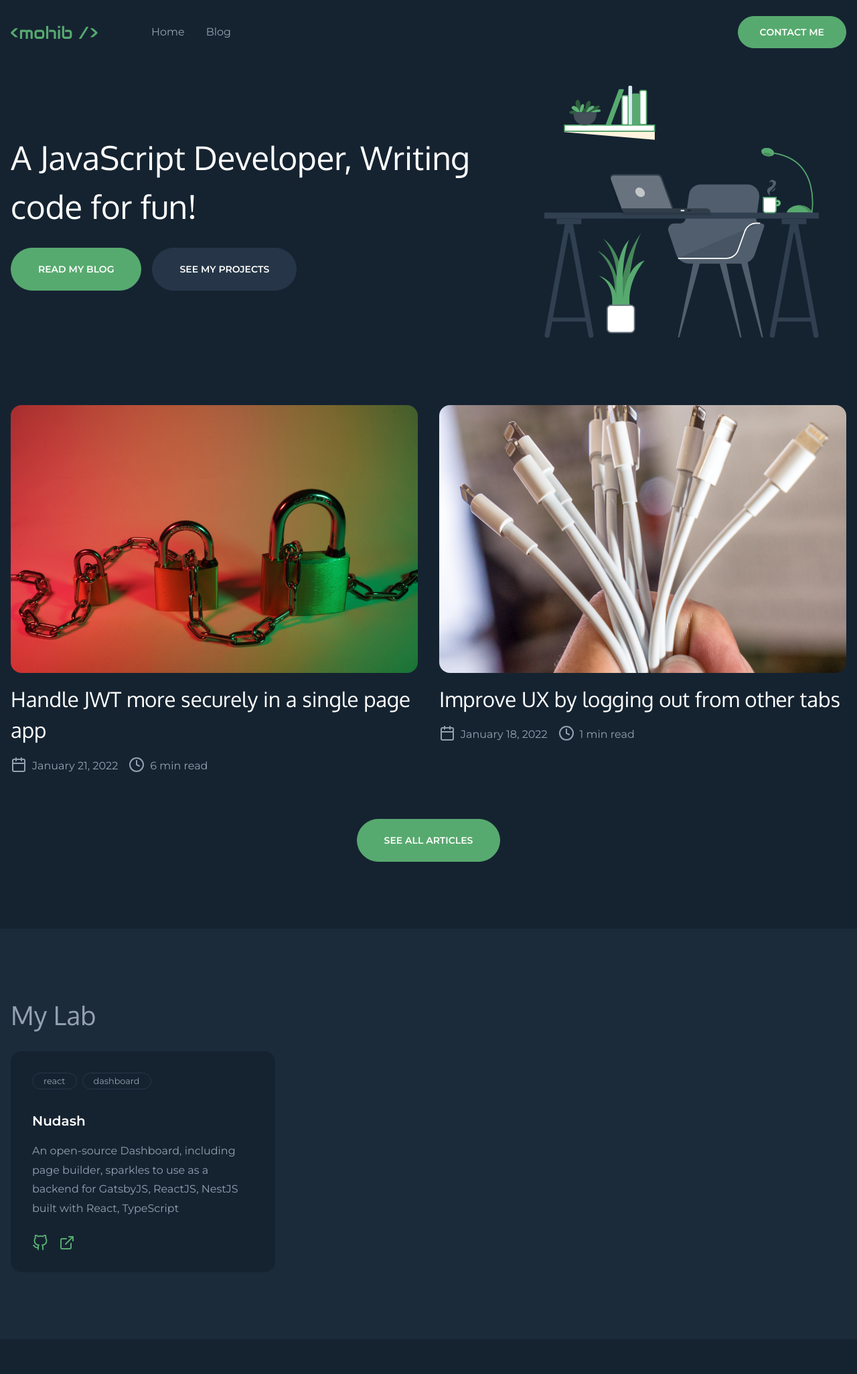
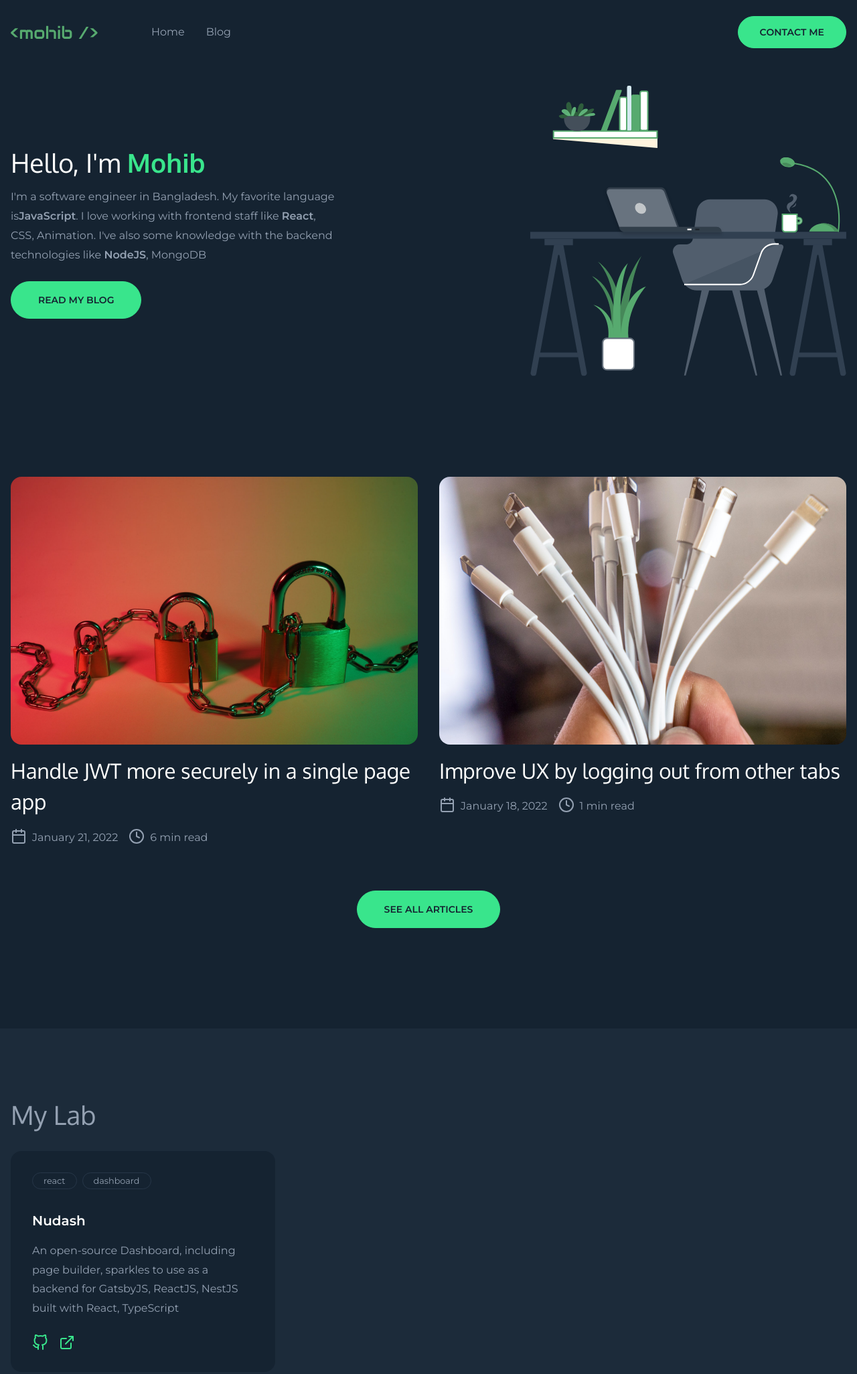
Before and after one commit to mbmohib/mohib.me, a Gatsby site: page / in a window 1280 px wide. Shown: the top 2052 px of the page at 67% size. Built offline with nearby package versions, Linux system fonts and the light colour scheme; Gatsby itself is replaced by a stand-in of ours.

Commit message:
👌 IMPROVE: chagne primary color

```diff
--- a/src/components/header.tsx
+++ b/src/components/header.tsx
@@ -20,7 +20,7 @@ export default function Header() {
             ))}
           </nav>
         </div>
-        <a href="" className="btn btn-primary btn-sm">
+        <a href="/#contact" className="btn btn-primary btn-sm">
           contact me
         </a>
       </div>
--- a/src/config/index.ts
+++ b/src/config/index.ts
@@ -29,13 +29,16 @@ export const categories = [
     label: 'React',
   },
   {
-    label: 'DevOps',
-  },
-  {
     label: 'Gatsby',
   },
   {
+    label: 'Testing',
+  },
+  {
     label: 'Authentication',
+  },
+  {
+    label: 'NodeJS',
   },
   {
     label: 'UI/UX',
--- a/src/pages/blog.tsx
+++ b/src/pages/blog.tsx
@@ -10,7 +10,7 @@ interface BlogPageProps {
 }
 
 export default function BlogPage({ data }: BlogPageProps) {
-  const { edges } = data.allMarkdownRemark;
+  const { featuredPosts, posts } = data;
 
   return (
     <Layout>
@@ -18,7 +18,7 @@ export default function BlogPage({ data }: BlogPageProps) {
       <div className="container mt-10">
         <h2 className="mb-3 section-heading">Featured Article</h2>
         <div className="grid gap-4 sm:grid-cols-2">
-          {edges.map((edge: PostEdge) => (
+          {featuredPosts.edges.map((edge: PostEdge) => (
             <Blog key={edge.node.id} post={edge.node} />
           ))}
         </div>
@@ -35,7 +35,7 @@ export default function BlogPage({ data }: BlogPageProps) {
           ))}
         </div>
         <div className="grid sm:grid-cols-3 gap-x-6 gap-y-8">
-          {edges.map((edge: PostEdge) => (
+          {posts.edges.map((edge: PostEdge) => (
             <Blog key={edge.node.id} post={edge.node} variant="small" />
           ))}
         </div>
@@ -46,8 +46,38 @@ export default function BlogPage({ data }: BlogPageProps) {
 
 export const pageQuery = graphql`
   query BlogQuery {
-    allMarkdownRemark(
-      filter: { fileAbsolutePath: { regex: "/posts/" } }
+    featuredPosts: allMarkdownRemark(
+      filter: {
+        fileAbsolutePath: { regex: "/posts/" }
+        frontmatter: { isFeatured: { eq: true } }
+      }
+      sort: { order: DESC, fields: [frontmatter___createdAt] }
+    ) {
+      edges {
+        node {
+          id
+          frontmatter {
+            title
+            createdAt(formatString: "MMMM DD, YYYY")
+            path
+            topics
+            featuredImage {
+              childImageSharp {
+                fluid(maxWidth: 800) {
+                  ...GatsbyImageSharpFluid
+                }
+              }
+            }
+          }
+          timeToRead
+        }
+      }
+    }
+    posts: allMarkdownRemark(
+      filter: {
+        fileAbsolutePath: { regex: "/posts/" }
+        frontmatter: { isFeatured: { eq: false } }
+      }
       sort: { order: DESC, fields: [frontmatter___createdAt] }
     ) {
       edges {
--- a/src/pages/index.tsx
+++ b/src/pages/index.tsx
@@ -19,29 +19,38 @@ export default function Index({ data }: IndexProps) {
       <section id="hero">
         <div className="container">
           <div className="grid gap-6 mt-4 sm:grid-cols-12">
-            <div className="flex flex-col justify-center order-2 sm:order-1 sm:col-span-7">
-              <h1 className="text-2xl sm:text-4xl font-title">
-                A JavaScript Developer, Writing code for fun!
+            <div className="flex flex-col justify-center order-2 sm:order-1 sm:col-span-5">
+              <h1 className="text-2xl sm:text-3xl font-title">
+                Hello, I'm{' '}
+                <span className="font-semibold text-primary">Mohib</span>
               </h1>
+              <p className="mt-1 text-md">
+                I'm a software engineer in Bangladesh. My favorite language is
+                <span className="font-bold">JavaScript</span>. I love working
+                with frontend staff like{' '}
+                <span className="font-bold">React</span>, CSS, Animation. I've
+                also some knowledge with the backend technologies like{' '}
+                <span className="font-bold">NodeJS</span>, MongoDB
+              </p>
               <div className="mt-3">
                 <Link to="/blog" className="mb-2 mr-2 sm:mb-0 btn btn-primary">
                   {' '}
                   Read my Blog
                 </Link>
-                <Link to="" className="mr-2 btn btn-secondary">
+                {/* <Link to="" className="mr-2 btn btn-secondary">
                   {' '}
                   See my Projects
-                </Link>
+                </Link> */}
               </div>
             </div>
-            <div className="flex justify-center order-1 w-4/6 mx-auto sm:w-5/6 sm:order-2 sm:justify-end sm:col-span-5">
+            <div className="order-1 w-4/6 mx-auto sm:mr-0 sm:w-4/6 sm:order-2 sm:justify-end sm:col-span-7">
               <HeroImage />
             </div>
           </div>
         </div>
       </section>
 
-      <section id="blog" className="my-10 rounded-md">
+      <section id="blog" className="my-10 rounded-md sm:my-12">
         <div className="container">
           <div className="grid gap-4 sm:grid-cols-2">
             {posts.edges.map((edge: PostEdge) => (
--- a/src/style/main.css
+++ b/src/style/main.css
@@ -18,7 +18,7 @@ h6 {
 @tailwind components;
 
 .btn {
-  @apply h-auto px-4 py-[20px] rounded-full sm:py-3 sm:px-5;
+  @apply h-auto px-4 py-2 rounded-full sm:py-[20px] sm:px-5 text-base-100;
 }
 
 .btn-sm {
--- a/tailwind.config.js
+++ b/tailwind.config.js
@@ -89,11 +89,11 @@ module.exports = {
     themes: [
       {
         dark: {
-          primary: '#57AA6F',
-          'primary-focus': '#4b9460',
+          primary: '#39e58c',
+          'primary-focus': '#51eba0',
           'primary-content': '#fffffe',
           secondary: '#263648',
-          'secondary-focus': '#1a2532',
+          'secondary-focus': '#32475e',
           'secondary-content': '#fffffe',
           accent: '#2cb67d',
           'accent-focus': '#259b6a',
```
